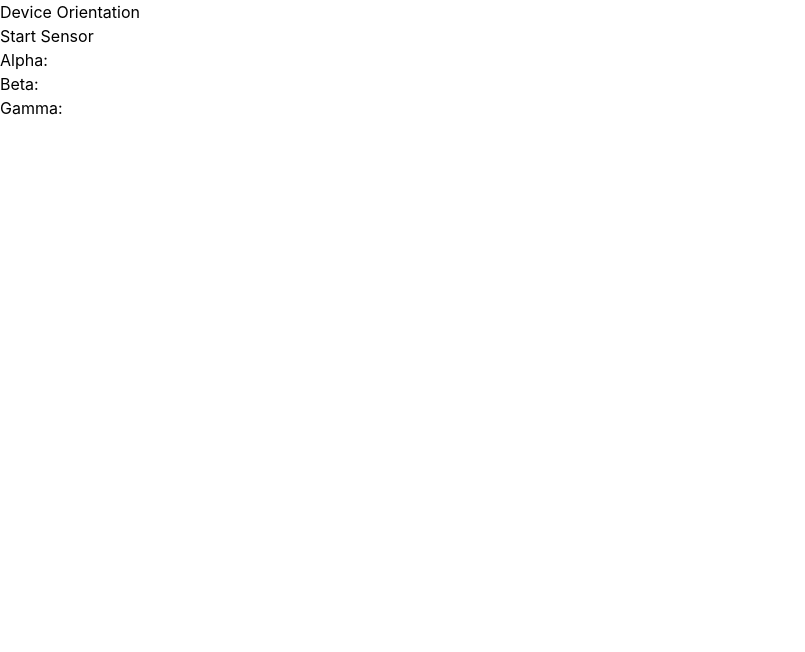
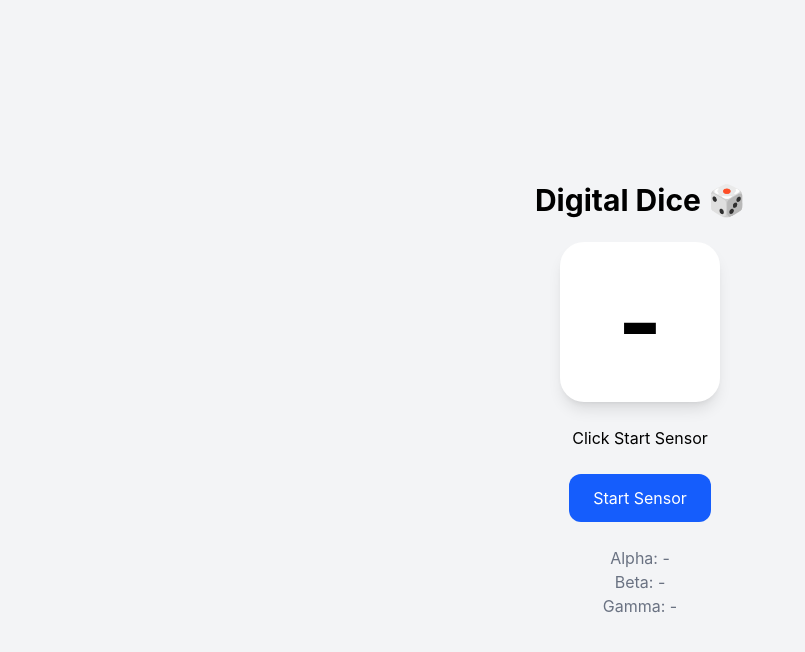
Before and after one commit to Dona-aa/Device_Oriantation, a SvelteKit app: page / in a window 1280 px wide. Shown: the top 652 px of the page, without its empty margins (0-805 px from the left). Built offline with nearby package versions, Linux system fonts and the light colour scheme.

Commit message:
Add shake detection and digital dice

```diff
--- a/src/routes/+page.svelte
+++ b/src/routes/+page.svelte
@@ -4,55 +4,133 @@
   let alpha = $state(null);
   let beta = $state(null);
   let gamma = $state(null);
-  let message = $state('');
 
- function handleDeviceOrientation(event) {
-  alpha = event.alpha === null ? null : Math.round(event.alpha);
-  beta = event.beta === null ? null : Math.round(event.beta);
-  gamma = event.gamma === null ? null : Math.round(event.gamma);
-}
+  let number = $state('-');
+  let message = $state('Click Start Sensor');
+  let shaking = false;
+  let lastPosition = null;
+  let positionTime = 0;
+  let lastRoll = 0;
+
+  function handleOrientation(event) {
+    alpha = event.alpha === null ? null : Math.round(event.alpha);
+    beta = event.beta === null ? null : Math.round(event.beta);
+    gamma = event.gamma === null ? null : Math.round(event.gamma);
+  }
+
+  function handleMotion(event) {
+    const g = event.accelerationIncludingGravity;
+    if (g?.x == null || g?.y == null || g?.z == null) return;
+
+    const { x, y, z } = g;
+    const a = event.acceleration;
+
+    // Detect shaking
+    const force = a?.x != null && a?.y != null && a?.z != null
+      ? Math.hypot(a.x, a.y, a.z)
+      : Math.abs(Math.hypot(x, y, z) - 9.8);
+
+    if (!shaking && Date.now() - lastRoll > 1000 && force > 13) {
+      shaking = true;
+      number = '-';
+      lastPosition = null;
+      message = 'Shake detected! Hold your phone in a position.';
+    }
+
+    if (!shaking) return;
+
+    // Detect the six sides
+    let position = null;
+
+    if (z > 7.5 && Math.abs(x) < 5 && Math.abs(y) < 5) position = 6;
+    else if (z < -7.5 && Math.abs(x) < 5 && Math.abs(y) < 5) position = 1;
+    else if (x < -7.5 && Math.abs(y) < 5 && Math.abs(z) < 5) position = 2;
+    else if (x > 7.5 && Math.abs(y) < 5 && Math.abs(z) < 5) position = 5;
+    else if (y > 7.5 && Math.abs(x) < 5 && Math.abs(z) < 5) position = 3;
+    else if (y < -7.5 && Math.abs(x) < 5 && Math.abs(z) < 5) position = 4;
+
+    // Wait until the position is stable
+    if (position !== lastPosition) {
+      lastPosition = position;
+      positionTime = Date.now();
+    }
+
+    if (position !== null && Date.now() - positionTime > 700 && force < 3) {
+      number = position;
+      shaking = false;
+      lastRoll = Date.now();
+      message = 'Shake again to roll!';
+    }
+  }
 
   async function startSensor() {
     if (!window.isSecureContext) {
-      message = 'Please use HTTPS.';
+      message = 'HTTPS is required.';
       return;
     }
 
-    if (!('DeviceOrientationEvent' in window)) {
-      message = 'Device orientation is not supported.';
+    if (!('DeviceMotionEvent' in window)) {
+      message = 'Motion sensors are not supported.';
       return;
     }
 
     try {
-      if (typeof DeviceOrientationEvent.requestPermission === 'function') {
-        const permission = await DeviceOrientationEvent.requestPermission();
-
-        if (permission !== 'granted') {
+      if (typeof DeviceMotionEvent.requestPermission === 'function') {
+        if (await DeviceMotionEvent.requestPermission() !== 'granted') {
           message = 'Permission denied.';
           return;
         }
       }
 
-      window.addEventListener('deviceorientation', handleDeviceOrientation);
-      message = 'Sensor started. Move your phone!';
-    } catch (error) {
-      message = 'Could not access the sensor.';
+      if (typeof DeviceOrientationEvent !== 'undefined' &&
+          typeof DeviceOrientationEvent.requestPermission === 'function') {
+        if (await DeviceOrientationEvent.requestPermission() !== 'granted') {
+          message = 'Permission denied.';
+          return;
+        }
+      }
+
+      window.removeEventListener('devicemotion', handleMotion);
+      window.removeEventListener('deviceorientation', handleOrientation);
+
+      window.addEventListener('devicemotion', handleMotion);
+      window.addEventListener('deviceorientation', handleOrientation);
+
+      message = 'Ready! Shake your phone.';
+    } catch {
+      message = 'Could not access sensors.';
     }
   }
 
   onMount(() => {
     return () => {
-      window.removeEventListener('deviceorientation', handleDeviceOrientation);
+      window.removeEventListener('devicemotion', handleMotion);
+      window.removeEventListener('deviceorientation', handleOrientation);
     };
   });
 </script>
 
-<h1>Device Orientation</h1>
+<div class="flex min-h-screen flex-col items-center justify-center gap-6 bg-gray-100 p-6">
 
-<button onclick={startSensor}>Start Sensor</button>
+  <h1 class="text-3xl font-bold">Digital Dice 🎲</h1>
 
-<p>{message}</p>
+  <div class="flex h-40 w-40 items-center justify-center rounded-3xl bg-white text-8xl font-bold shadow-lg">
+    {number}
+  </div>
 
-<p>Alpha: {alpha}</p>
-<p>Beta: {beta}</p>
-<p>Gamma: {gamma}</p>
+  <p class="text-center">{message}</p>
+
+  <button
+    onclick={startSensor}
+    class="rounded-xl bg-blue-600 px-6 py-3 text-white"
+  >
+    Start Sensor
+  </button>
+
+  <div class="text-center text-gray-500">
+    <p>Alpha: {alpha ?? '-'}</p>
+    <p>Beta: {beta ?? '-'}</p>
+    <p>Gamma: {gamma ?? '-'}</p>
+  </div>
+
+</div>
```
